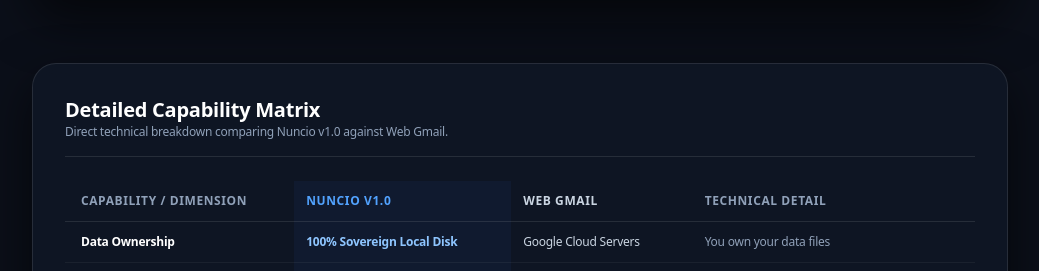
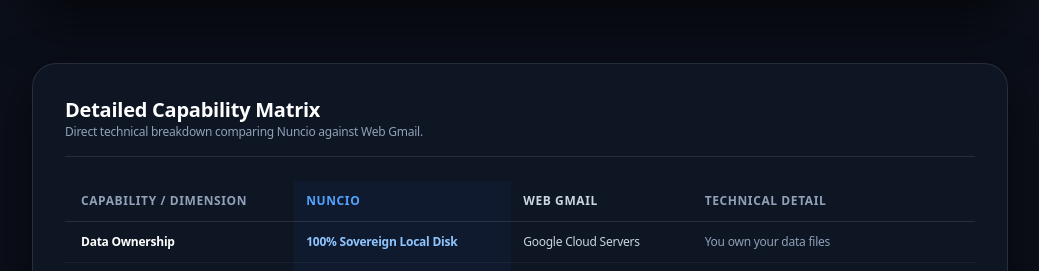
Before and after one commit to KofTwentyTwo/nuncio-website, a Next.js app: page /vs/gmail in a window 1280 px wide. Shown: the part 970-1241 px from the top of the page, without its empty margins (120-1159 px from the left). Built offline with nearby package versions, Linux system fonts and the light colour scheme.

Commit message:
refactor(versioning): remove remaining hardcoded v1.0 and 1.0.0 strings across Hero, Comparison, and Shell preview

```diff
--- a/src/components/ComparisonPageTemplate.tsx
+++ b/src/components/ComparisonPageTemplate.tsx
@@ -103,7 +103,7 @@
             <div className="flex flex-col sm:flex-row items-start sm:items-center justify-between gap-4 border-b border-white/10 pb-4">
               <div>
                 <h2 className="text-xl font-bold text-white">Detailed Capability Matrix</h2>
-                <p className="text-slate-400 text-xs">Direct technical breakdown comparing Nuncio v1.0 against {competitorName}.</p>
+                <p className="text-slate-400 text-xs">Direct technical breakdown comparing Nuncio against {competitorName}.</p>
               </div>
             </div>
 
@@ -112,7 +112,7 @@
                 <thead>
                   <tr className="border-b border-white/10 text-slate-400 uppercase tracking-wider font-semibold">
                     <th className="p-3 pl-4">Capability / Dimension</th>
-                    <th className="p-3 text-blue-400 font-bold bg-blue-500/5">Nuncio v1.0</th>
+                    <th className="p-3 text-blue-400 font-bold bg-blue-500/5">Nuncio</th>
                     <th className="p-3 text-slate-300">{competitorName}</th>
                     <th className="p-3 pr-4 hidden md:table-cell">Technical Detail</th>
                   </tr>
--- a/src/components/Hero.tsx
+++ b/src/components/Hero.tsx
@@ -13,7 +13,7 @@
           {/* Announcement Pill */}
           <div className="inline-flex items-center gap-2 px-3.5 py-1 rounded-full bg-blue-500/10 border border-blue-500/30 text-blue-400 text-xs font-semibold tracking-tight shadow-lg">
             <Sparkles className="w-3.5 h-3.5 text-blue-400" />
-            <span>Nuncio 1.0 — 100% Free and 100% Open Source</span>
+            <span>Nuncio — Sovereign, Fast &amp; 100% Open Source</span>
           </div>
 
           {/* Main Hero Headline */}
--- a/src/components/ShellInteractivePreview.tsx
+++ b/src/components/ShellInteractivePreview.tsx
@@ -70,8 +70,8 @@
       setCliOutput(
 `{
   "status": "up_to_date",
-  "current_version": "1.0.0",
-  "latest_version": "1.0.0"
+  "version": "latest",
+  "channel": "stable"
 }`
       );
     } else if (cmd.includes("search")) {
@@ -190,7 +190,7 @@
             <div className="bg-cyan-950/80 border border-cyan-500/30 text-cyan-200 p-2 px-3 rounded-lg flex flex-col sm:flex-row justify-between items-start sm:items-center font-bold text-[11px] sm:text-xs gap-1">
               <div className="flex items-center gap-2">
                 <span className="w-2 h-2 rounded-full bg-emerald-400 animate-pulse" />
-                <span>NUNCIO TUI v1.0.0 │ Account: james.maes@kof22.com │ State: Connected</span>
+                <span>NUNCIO TUI │ Account: james.maes@kof22.com │ State: Connected</span>
               </div>
               <span className="text-cyan-400">AppMode::{tuiMode === "rules" ? "FilterRules" : "QueryEditor"}</span>
             </div>
```
